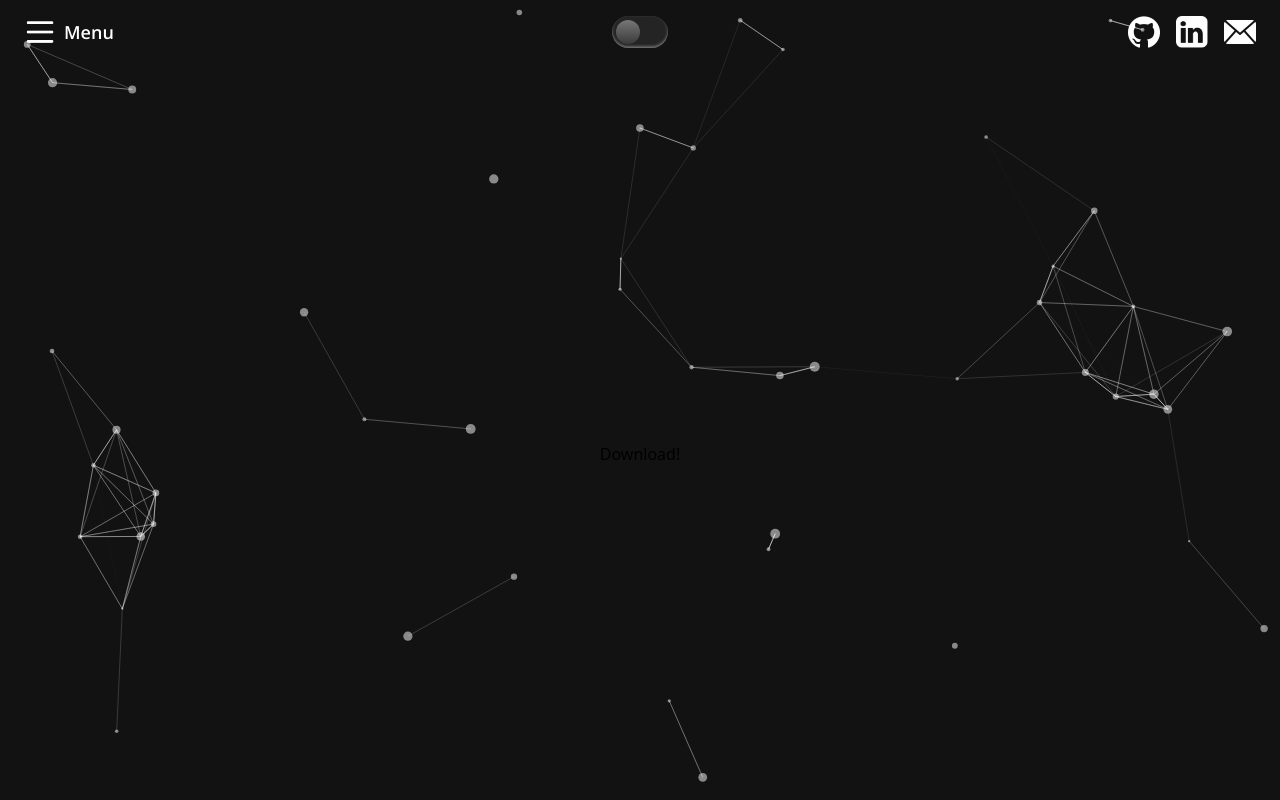
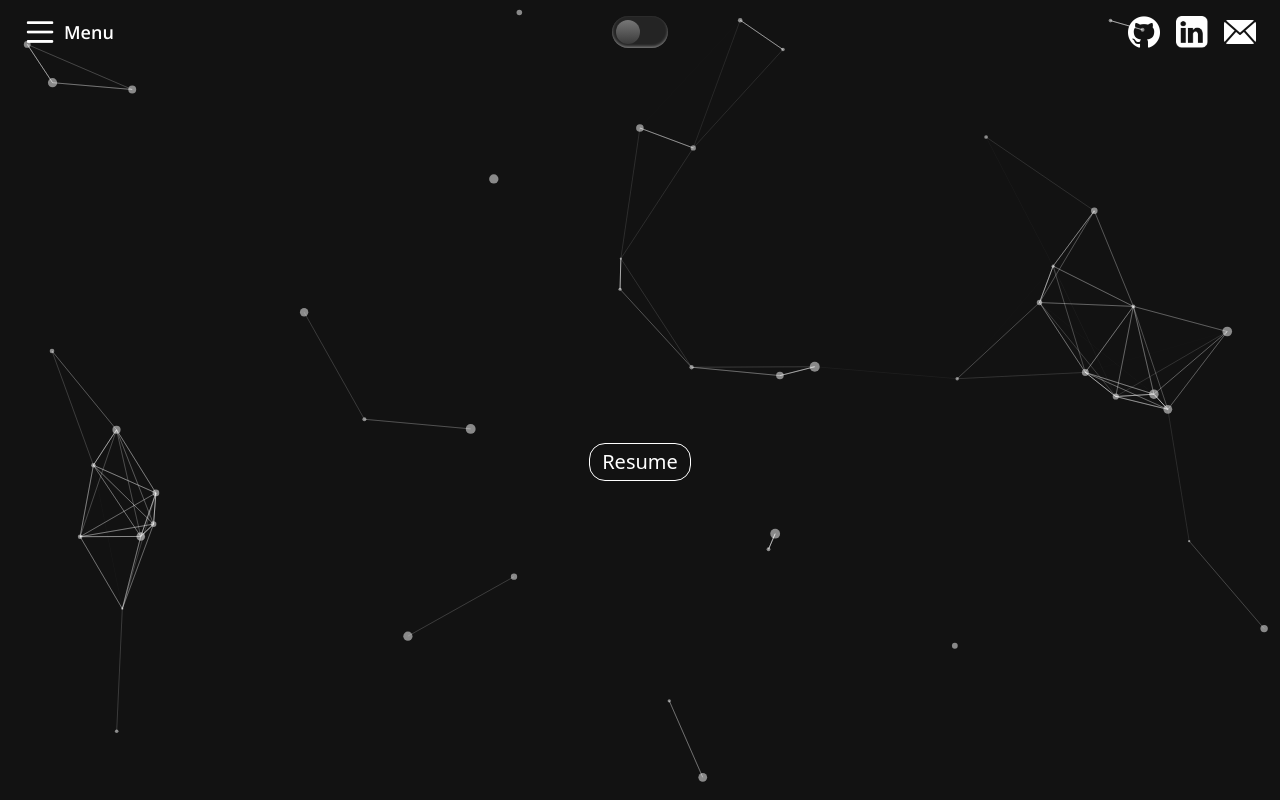
Before and after one commit to ENamja/personal-website, a Next.js app: page / in a window 1280 px wide. Built offline with nearby package versions, Linux system fonts and the light colour scheme.

Commit message:
Made download button reactive

```diff
--- a/app/Resume.tsx
+++ b/app/Resume.tsx
@@ -7,9 +7,16 @@ function Resume() {
   const theme = useContext(ThemeContext);
 
   return (
-    <div className="z-[100]">
+    <div
+      className={
+        "transition-all duration-500 z-[100] text-xl rounded-2xl border-[1px] py-1 px-3 mt-4" +
+        (theme === "dark"
+          ? " text-white border-white"
+          : " text-black border-black")
+      }
+    >
       <a href="/vercel.svg" download="test_download">
-        Download!
+        Resume
       </a>
     </div>
   );
```
